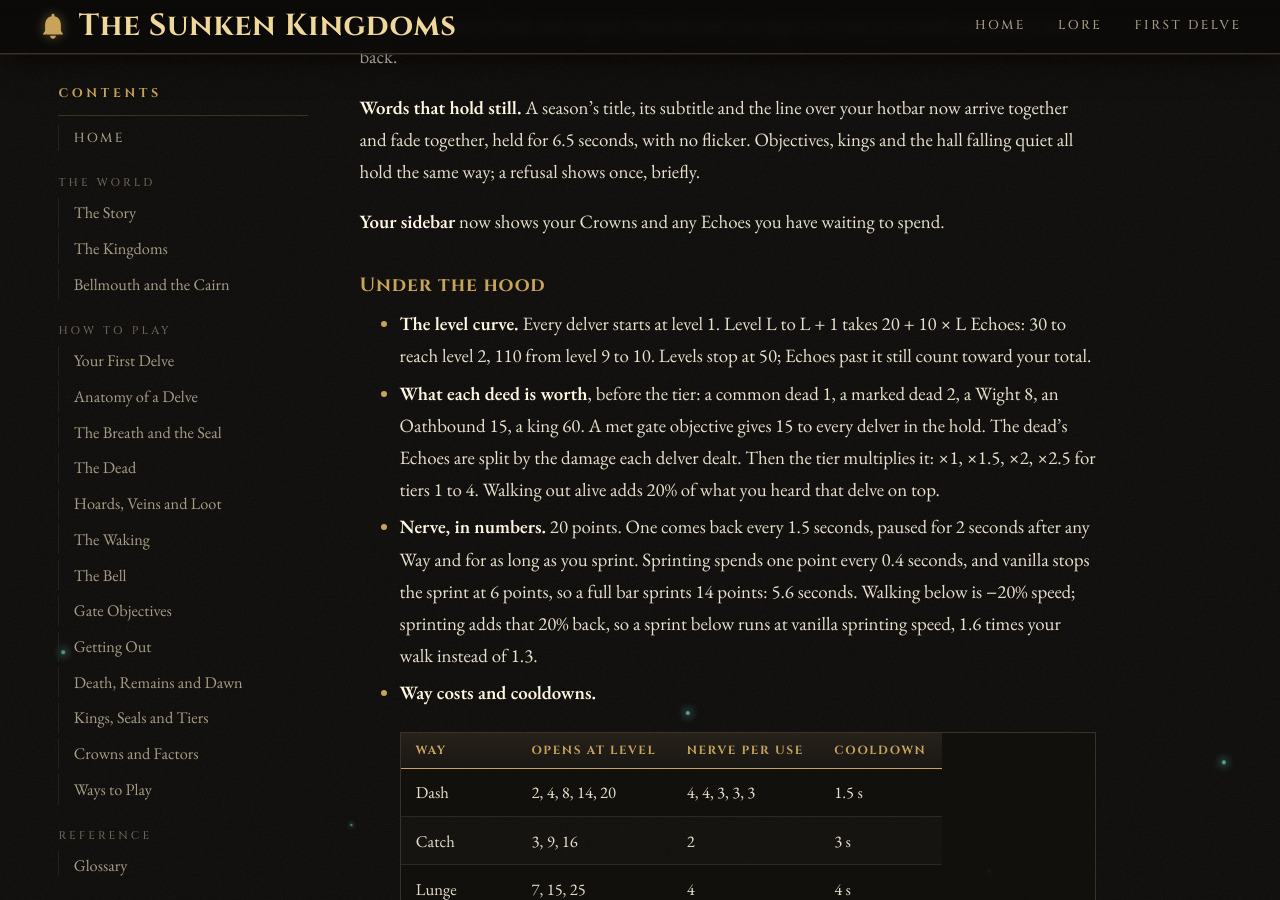
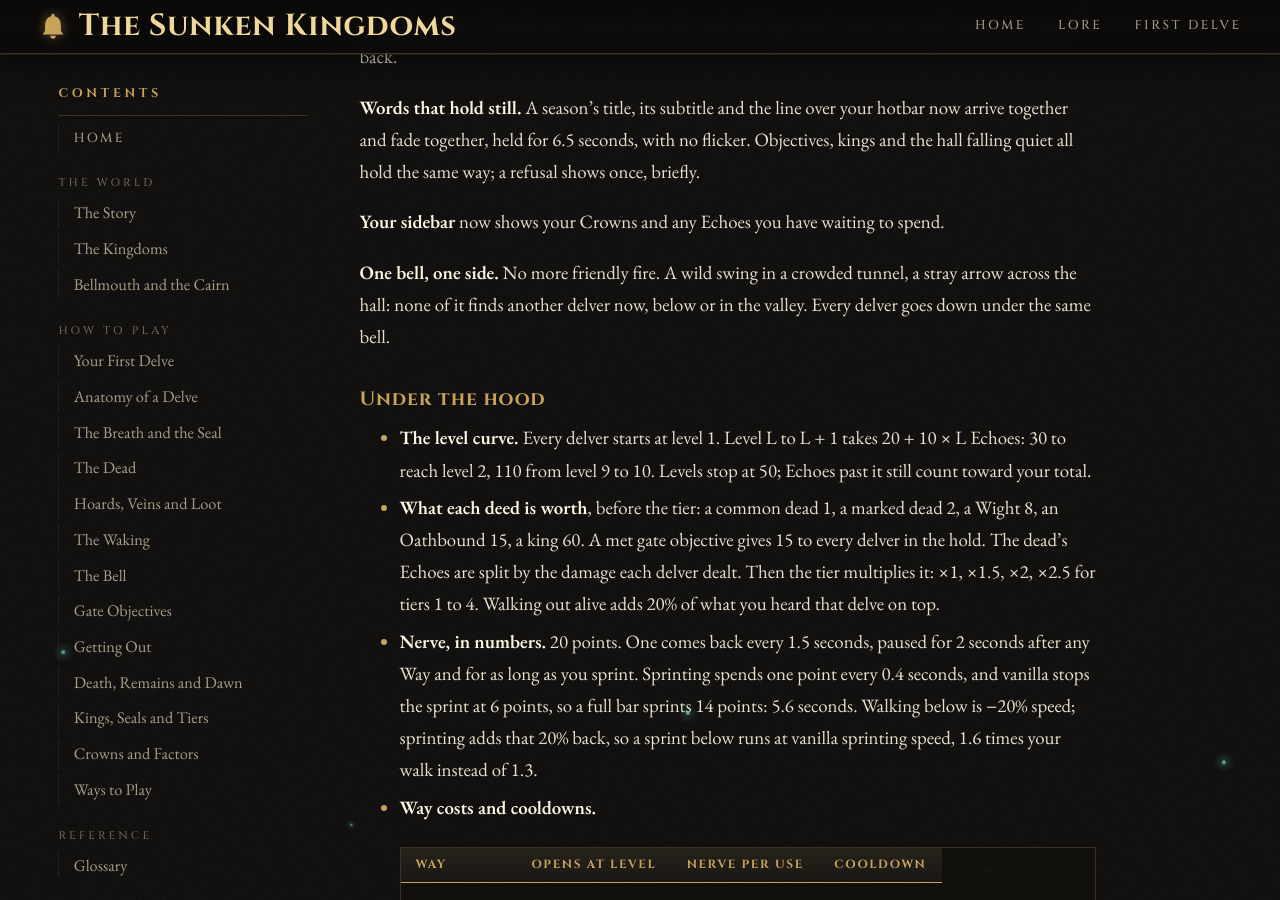
Before and after one commit to myzticbean/Project-Sunken-Kingdoms-Wiki, a Jekyll site: the page built from Patch-Notes.md, in a window 1280 px wide and 900 px high, scrolled down 1677 px. Built offline with Jekyll 4.4.1, drawn with Linux system fonts in a browser that asks for light colours; some web fonts are replaced; our own code applies the rules of GitHub Pages for plain Markdown files.

Commit message:
Patch notes: no more friendly fire

```diff
--- a/Patch-Notes.md
+++ b/Patch-Notes.md
@@ -56,6 +56,10 @@ together and fade together, held for 6.5 seconds, with no flicker. Objectives, k
 falling quiet all hold the same way; a refusal shows once, briefly.
 
 **Your sidebar** now shows your Crowns and any Echoes you have waiting to spend.
+
+**One bell, one side.** No more friendly fire. A wild swing in a crowded tunnel, a stray arrow
+across the hall: none of it finds another delver now, below or in the valley. Every delver goes
+down under the same bell.
 
 ### Under the hood
 
```
